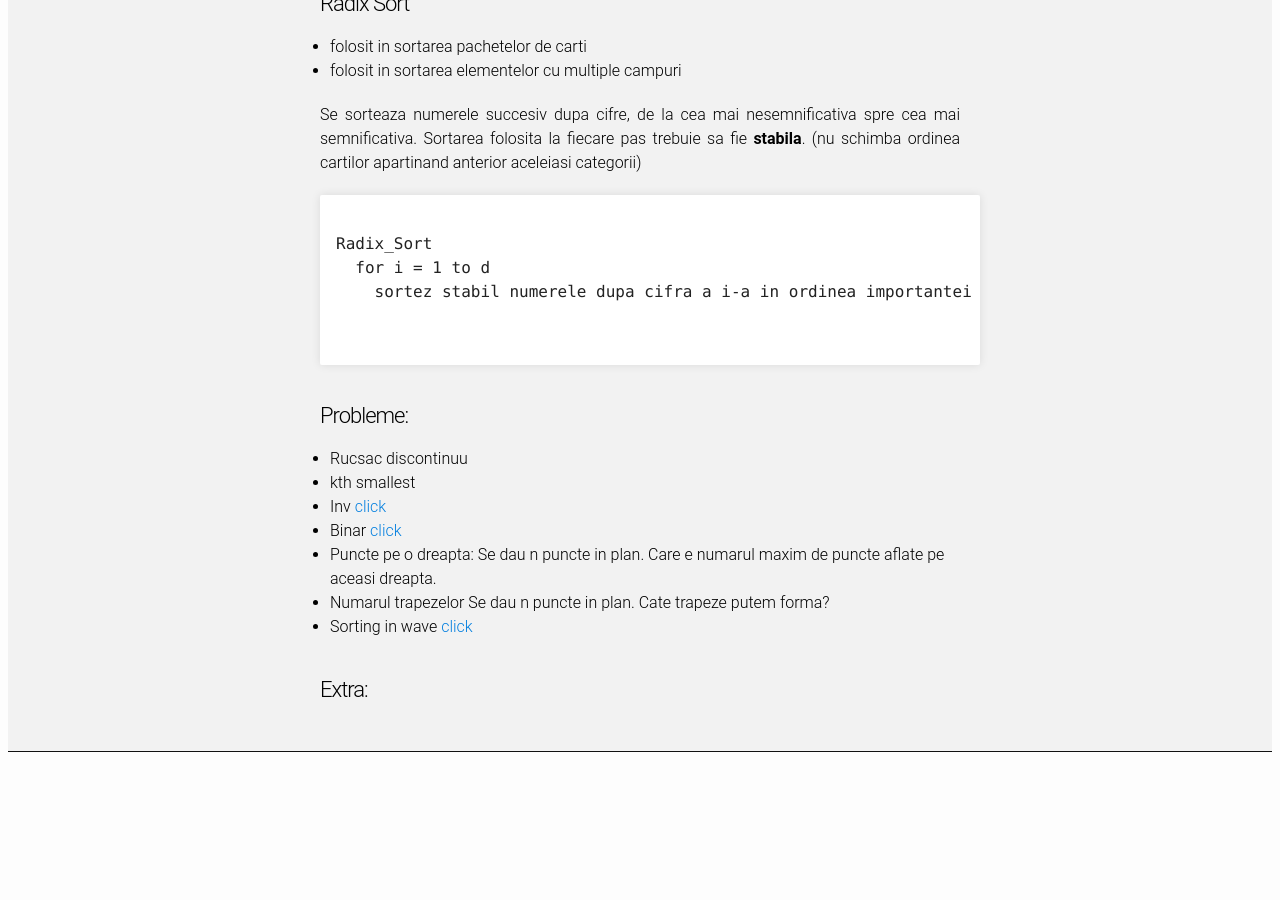
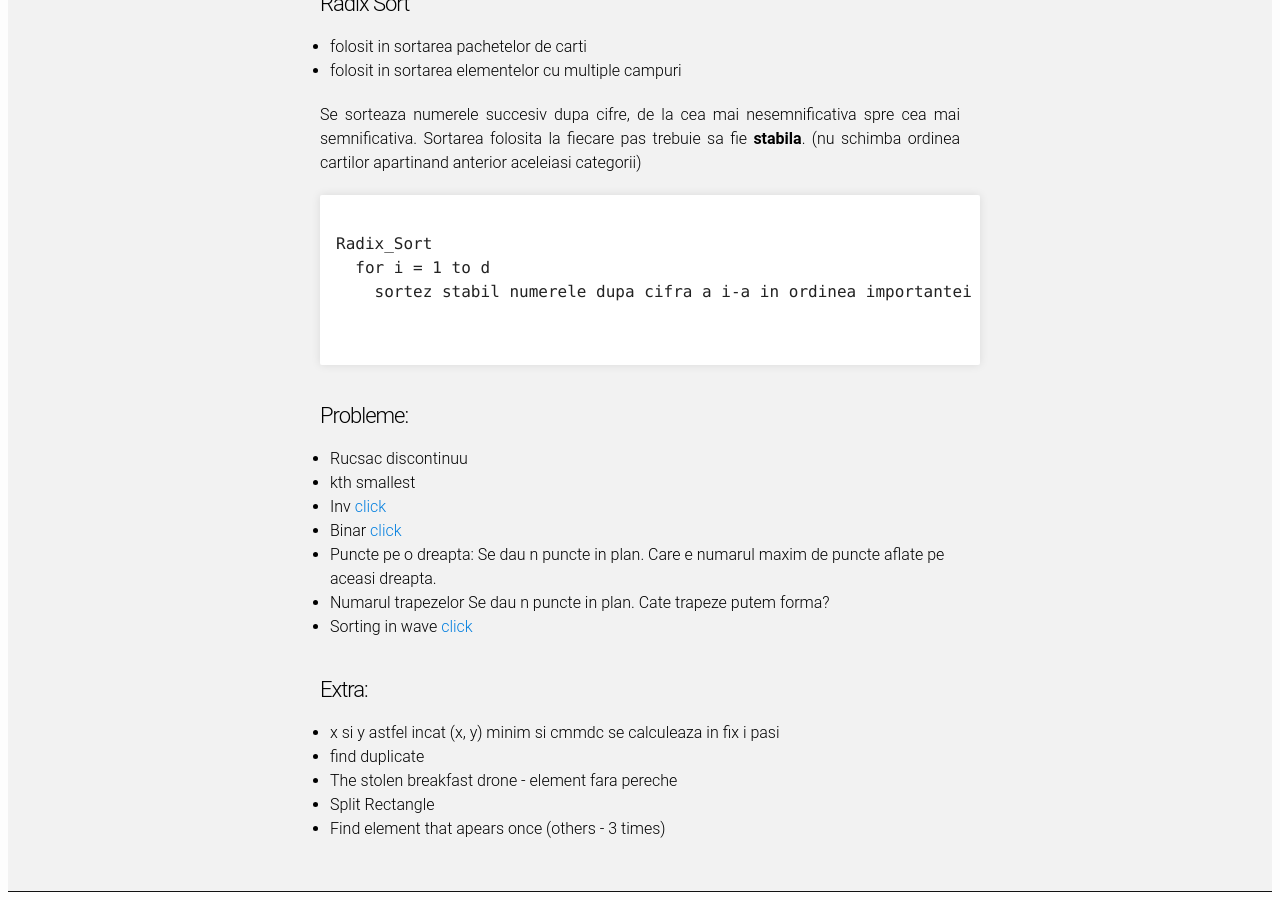
Before and after one commit to IuliaDuta/ASD, a Jekyll site: the page built from Seminarii/Seminar2.md, in a window 1280 px wide and 900 px high, scrolled down 2714 px. Built offline with Jekyll 4.4.1, drawn with Linux system fonts in a browser that asks for light colours; before the commit the page ends 3474 px from its top, so only the background shows below that.

Commit message:
Update Seminar2.md

```diff
--- a/Seminarii/Seminar2.md
+++ b/Seminarii/Seminar2.md
@@ -146,3 +146,9 @@ Radix_Sort
 - Sorting in wave [click](http://www.geeksforgeeks.org/sort-array-wave-form-2/)
 
 ### Extra:
+
+- x si y astfel incat (x, y) minim si cmmdc se calculeaza in fix i pasi
+- find duplicate
+- The stolen breakfast drone - element fara pereche
+- Split Rectangle
+- Find element that apears once (others - 3 times)
```
